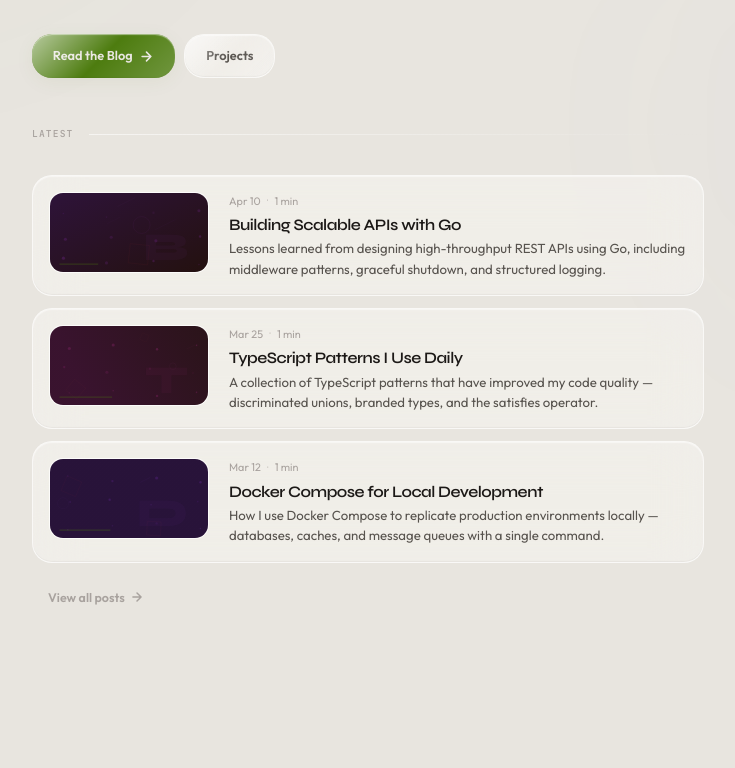
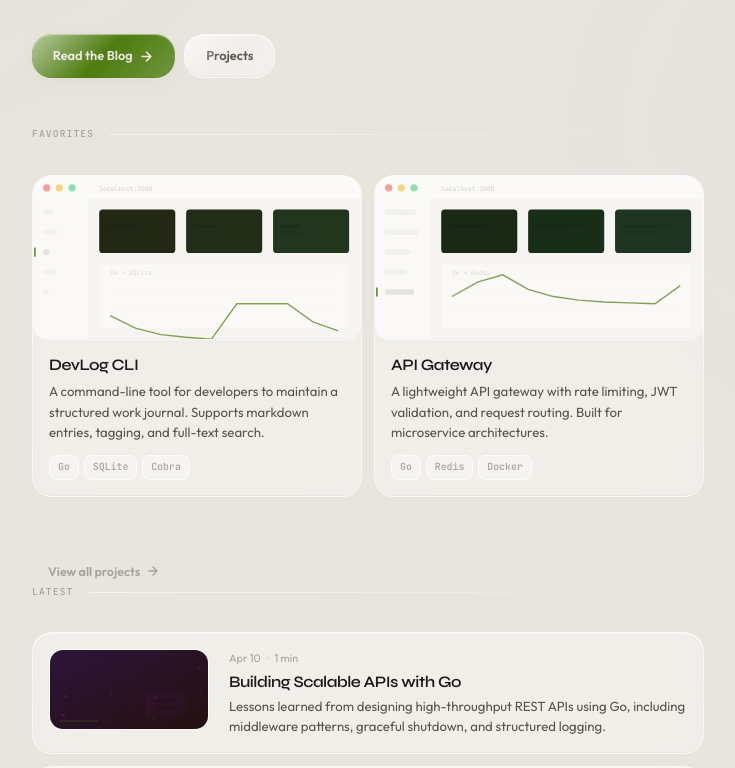
Before and after one commit to paulbuzakov/paulbuzakov.com, a React (Vite) app: page / in a window 1280 px wide. Shown: the part 500-1268 px from the top of the page, without its empty margins (272-1007 px from the left). Built offline with nearby package versions, Linux system fonts and the light colour scheme.

Commit message:
ci(cd): Add GitGHub Actions deploy.

```diff
--- a/src/components/ProjectPreview.tsx
+++ b/src/components/ProjectPreview.tsx
@@ -1,20 +1,24 @@
 import styles from "./ProjectPreview.module.css";
 
 interface ProjectPreviewProps {
-  title: string;
-  tech: string[];
-  className?: string;
+  readonly title: string;
+  readonly tech: string[];
+  readonly className?: string;
 }
 
 function hashCode(s: string): number {
   let h = 0;
   for (let i = 0; i < s.length; i++) {
-    h = ((h << 5) - h + s.charCodeAt(i)) | 0;
+    h = Math.trunc((h << 5) - h + (s.codePointAt(i) || 0));
   }
   return Math.abs(h);
 }
 
-export default function ProjectPreview({ title, tech, className = "" }: ProjectPreviewProps) {
+export default function ProjectPreview({
+  title,
+  tech,
+  className = "",
+}: ProjectPreviewProps) {
   const h = hashCode(title);
   const hue = (h % 40) + 70; // green-ish range to stay on brand
 
@@ -36,8 +40,22 @@ export default function ProjectPreview({ title, tech, className = "" }: ProjectP
         <circle cx="42" cy="12" r="4" fill="#22c55e" opacity="0.5" />
 
         {/* URL bar */}
-        <rect x="60" y="6" width="240" height="12" rx="3" fill="var(--bg-hover)" />
-        <text x="72" y="15" fill="var(--text-muted)" fontFamily="var(--font-mono)" fontSize="7" opacity="0.5">
+        <rect
+          x="60"
+          y="6"
+          width="240"
+          height="12"
+          rx="3"
+          fill="var(--bg-hover)"
+        />
+        <text
+          x="72"
+          y="15"
+          fill="var(--text-muted)"
+          fontFamily="var(--font-mono)"
+          fontSize="7"
+          opacity="0.5"
+        >
           localhost:3000
         </text>
 
@@ -53,11 +71,18 @@ export default function ProjectPreview({ title, tech, className = "" }: ProjectP
             height="6"
             rx="2"
             fill="var(--border-hover)"
-            opacity={i === (h % 5) ? 0.9 : 0.35}
+            opacity={i === h % 5 ? 0.9 : 0.35}
           />
         ))}
         {/* Active nav indicator */}
-        <rect x="0" y={36 + (h % 5) * 22 - 2} width="2" height="10" fill="var(--accent)" opacity="0.8" />
+        <rect
+          x="0"
+          y={36 + (h % 5) * 22 - 2}
+          width="2"
+          height="10"
+          fill="var(--accent)"
+          opacity="0.8"
+        />
 
         {/* Content area — fake cards */}
         {Array.from({ length: 3 }).map((_, i) => (
@@ -72,19 +97,44 @@ export default function ProjectPreview({ title, tech, className = "" }: ProjectP
               stroke="var(--border)"
               strokeWidth="0.5"
             />
-            <rect x={80 + i * 96} y="52" width={40 + ((h >> (i + 3)) % 20)} height="4" rx="1" fill="var(--border-hover)" />
-            <rect x={80 + i * 96} y="60" width={30 + ((h >> (i + 1)) % 15)} height="3" rx="1" fill="var(--border)" />
+            <rect
+              x={80 + i * 96}
+              y="52"
+              width={40 + ((h >> (i + 3)) % 20)}
+              height="4"
+              rx="1"
+              fill="var(--border-hover)"
+            />
+            <rect
+              x={80 + i * 96}
+              y="60"
+              width={30 + ((h >> (i + 1)) % 15)}
+              height="3"
+              rx="1"
+              fill="var(--border)"
+            />
           </g>
         ))}
 
         {/* Chart/graph area */}
-        <rect x="72" y="96" width="276" height="72" rx="4" fill="var(--bg-raised)" stroke="var(--border)" strokeWidth="0.5" />
+        <rect
+          x="72"
+          y="96"
+          width="276"
+          height="72"
+          rx="4"
+          fill="var(--bg-raised)"
+          stroke="var(--border)"
+          strokeWidth="0.5"
+        />
         <polyline
-          points={Array.from({ length: 10 }).map((_, i) => {
-            const x = 84 + i * 28;
-            const y = 150 - 10 - ((h >> (i + 2)) % 40);
-            return `${x},${y}`;
-          }).join(" ")}
+          points={Array.from({ length: 10 })
+            .map((_, i) => {
+              const x = 84 + i * 28;
+              const y = 150 - 10 - ((h >> (i + 2)) % 40);
+              return `${x},${y}`;
+            })
+            .join(" ")}
           stroke="var(--accent)"
           strokeWidth="1.5"
           fill="none"
@@ -92,11 +142,27 @@ export default function ProjectPreview({ title, tech, className = "" }: ProjectP
         />
         {/* Grid lines */}
         {[112, 128, 144].map((y) => (
-          <line key={y} x1="84" y1={y} x2="336" y2={y} stroke="var(--border)" strokeWidth="0.5" opacity="0.3" />
+          <line
+            key={y}
+            x1="84"
+            y1={y}
+            x2="336"
+            y2={y}
+            stroke="var(--border)"
+            strokeWidth="0.5"
+            opacity="0.3"
+          />
         ))}
 
         {/* Tech label */}
-        <text x="84" y="108" fill="var(--text-muted)" fontFamily="var(--font-mono)" fontSize="7" opacity="0.4">
+        <text
+          x="84"
+          y="108"
+          fill="var(--text-muted)"
+          fontFamily="var(--font-mono)"
+          fontSize="7"
+          opacity="0.4"
+        >
           {tech.slice(0, 2).join(" + ")}
         </text>
       </svg>
--- a/src/pages/Home.module.css
+++ b/src/pages/Home.module.css
@@ -175,6 +175,98 @@
   color: var(--text-muted);
 }
 
+/* ─── Favorite projects ─── */
+.projects {
+  display: grid;
+  grid-template-columns: 1fr 1fr;
+  gap: 0.75rem;
+  margin-bottom: 2.5rem;
+}
+
+.projectCard {
+  display: flex;
+  flex-direction: column;
+  border-radius: var(--r-lg);
+  border: 1px solid var(--glass-border);
+  background: var(--glass);
+  backdrop-filter: var(--glass-blur);
+  -webkit-backdrop-filter: var(--glass-blur);
+  box-shadow: var(--glass-inset);
+  color: inherit;
+  overflow: hidden;
+  transition: all var(--speed) var(--ease);
+  animation: fadeUp var(--speed-slow) var(--ease) both;
+  position: relative;
+}
+
+.projectCard::before {
+  content: "";
+  position: absolute;
+  inset: 0;
+  border-radius: inherit;
+  background: var(--glass-shine);
+  pointer-events: none;
+  opacity: 0;
+  transition: opacity var(--speed);
+  z-index: 1;
+}
+
+.projectCard:hover {
+  background: var(--glass-hover);
+  border-color: var(--glass-border-hover);
+  color: inherit;
+  box-shadow: var(--glass-inset), var(--glass-shadow);
+  transform: translateY(-3px);
+}
+
+.projectCard:hover::before { opacity: 1; }
+.projectCard:hover h3 { color: var(--accent); }
+
+.projectPreview {
+  width: 100%;
+  aspect-ratio: 2 / 1;
+  flex-shrink: 0;
+}
+
+.projectBody {
+  padding: 1rem;
+  position: relative;
+  z-index: 2;
+  display: flex;
+  flex-direction: column;
+  gap: 0.5rem;
+}
+
+.projectBody h3 {
+  font-size: 1rem;
+  font-weight: 600;
+  transition: color var(--speed-fast);
+}
+
+.projectBody p {
+  font-size: 0.825rem;
+  color: var(--text-secondary);
+  line-height: 1.55;
+}
+
+.projectTech {
+  display: flex;
+  flex-wrap: wrap;
+  gap: 0.3rem;
+  margin-top: 0.25rem;
+}
+
+.projectBadge {
+  font-family: var(--font-mono);
+  font-size: 0.62rem;
+  font-weight: 500;
+  padding: 0.2rem 0.5rem;
+  border-radius: var(--r-sm);
+  border: 1px solid var(--glass-border);
+  background: var(--glass);
+  color: var(--text-muted);
+}
+
 /* ─── Glass post cards ─── */
 .posts {
   display: flex;
@@ -276,4 +368,5 @@
   .card { padding: 0.75rem; }
   .avatar { display: none; }
   .glow { width: 80%; left: -10%; }
+  .projects { grid-template-columns: 1fr; }
 }
--- a/src/pages/Home.tsx
+++ b/src/pages/Home.tsx
@@ -1,7 +1,9 @@
 import { Link } from "react-router-dom";
 import { posts } from "../data/posts";
+import { projects } from "../data/projects";
 import Avatar from "../components/Avatar";
 import PostCover from "../components/PostCover";
+import ProjectPreview from "../components/ProjectPreview";
 import styles from "./Home.module.css";
 
 function readTime(content: string) {
@@ -10,6 +12,7 @@ function readTime(content: string) {
 
 export default function Home() {
   const recent = posts.slice(0, 3);
+  const favorites = projects.slice(0, 2);
 
   return (
     <div className={styles.page}>
@@ -39,6 +42,37 @@ export default function Home() {
         </div>
         <Avatar size={280} className={styles.avatar} />
       </section>
+
+      <div className={styles.rule}>
+        <span className={styles.ruleLabel}>Favorites</span>
+      </div>
+
+      <section className={styles.projects}>
+        {favorites.map((p, i) => (
+          <Link
+            key={p.title}
+            to="/projects"
+            className={styles.projectCard}
+            style={{ animationDelay: `${0.5 + i * 0.1}s` }}
+          >
+            <ProjectPreview title={p.title} tech={p.tech} className={styles.projectPreview} />
+            <div className={styles.projectBody}>
+              <h3>{p.title}</h3>
+              <p>{p.description}</p>
+              <div className={styles.projectTech}>
+                {p.tech.map((t) => (
+                  <span key={t} className={styles.projectBadge}>{t}</span>
+                ))}
+              </div>
+            </div>
+          </Link>
+        ))}
+      </section>
+
+      <Link to="/projects" className={styles.viewAll}>
+        View all projects
+        <svg width="14" height="14" viewBox="0 0 24 24" fill="none" stroke="currentColor" strokeWidth="2.5" strokeLinecap="round" strokeLinejoin="round"><path d="M5 12h14M12 5l7 7-7 7"/></svg>
+      </Link>
 
       <div className={styles.rule}>
         <span className={styles.ruleLabel}>Latest</span>
```
